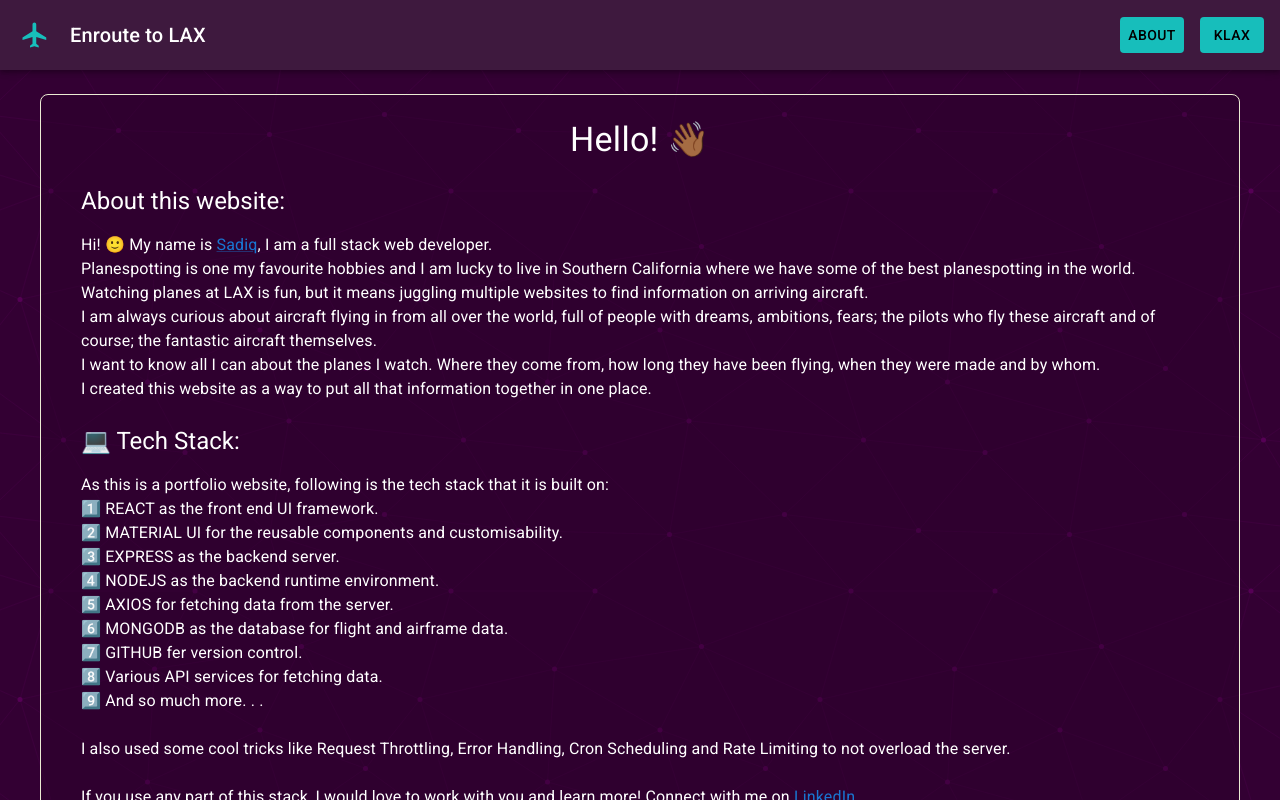
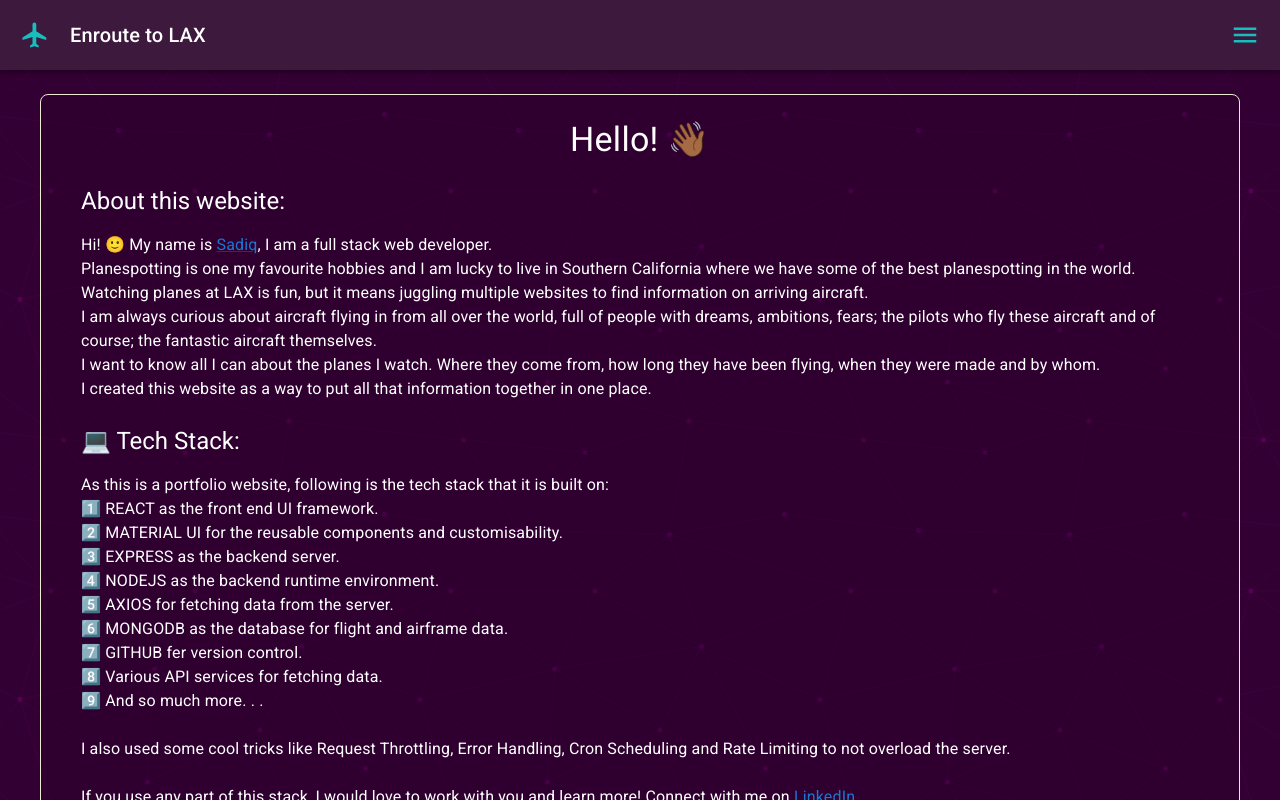
Before and after one commit to sadiq-pasha/scheduled_arrivals_frontend, a React (Create React App) app: page /about in a window 1280 px wide. Shown: the top 800 px of the page. Built offline with nearby package versions, Linux system fonts and the light colour scheme.

Commit message:
added drawer menu branch. Working on consolidating buttons into a single drawer.

```diff
--- a/src/components/Navbar.js
+++ b/src/components/Navbar.js
@@ -1,17 +1,24 @@
 // material UI imports
+import Box from '@mui/material/Box'
+import Button from '@mui/material/Button'
+import Typography from '@mui/material/Typography'
+import Toolbar from '@mui/material/Toolbar'
 import AppBar from '@mui/material/AppBar'
-import Box from '@mui/material/Box'
-import Toolbar from '@mui/material/Toolbar'
-import Button from '@mui/material/Button'
 import IconButton from '@mui/material/IconButton'
 import Flight from '@mui/icons-material/Flight'
-import Typography from '@mui/material/Typography'
+import MenuIcon from '@mui/icons-material/Menu'
+import Drawer from '@mui/material/Drawer'
+import Divider from '@mui/material/Divider'
+import { useState } from 'react'
 
 // react router imports
 import { Link } from 'react-router-dom'
 
 // navbar component
 export default function ButtonAppBar() {
+
+  const [navbarMenuOpen, setNavbarMenuOpen] = useState(false)
+
   return (
     <Box sx={{ flexGrow: 1 }}>
       <AppBar position="static" style={{ background: '#3E193E' }}>
@@ -36,30 +43,63 @@ export default function ButtonAppBar() {
             Enroute to LAX
             </Typography>
           </Box>
+          <IconButton
+            onClick={() => setNavbarMenuOpen(true)}
+            size="large"
+            edge="start"
+            color="inherit"
+            aria-label="menu"
+            sx={{
+              m: 1,
+              color: '#17BEBB',
+              '&:hover': { color: '#D90368'}
+            }}
+          >
+            <MenuIcon sx={{height:30, width:30}} />
+          </IconButton>
+          <Drawer
+            anchor='right'
+            open={navbarMenuOpen}
+            onClose={() => setNavbarMenuOpen(false)}
+            PaperProps={{
+              sx: {
+                backgroundColor: '#3E193E',
+              }
+            }}
+          >
+            <Box
+              sx={{ width:200, overflowX:'hidden' }}
+              role="presentation"
+              onClick={() => setNavbarMenuOpen(false)}
+              onKeyDown={() => setNavbarMenuOpen(false)}
+              textAlign='left'            >
               <Link to="/about" style={{ textDecoration: 'none'}}>
-            <Button sx={{
+                <Typography variant='text' sx={{
+                  width:200,
                   mr: 2,
-              backgroundColor: '#17BEBB',
-              color: '#000000',
+                  color: '#17BEBB',
                   '&:hover': {
-                backgroundColor: '#D90368',
+                    color: '#D90368',
                   }
                 }}>
                 ABOUT
-            </Button>
+                </Typography>
               </Link>
+              <Divider />
               <Link to="/laxinfo" style={{ textDecoration: 'none'}}>
-            <Button sx={{
+                <Button variant='text' sx={{
                   mr: 2,
-              backgroundColor: '#17BEBB',
-              color: '#000000',
+                  color: '#17BEBB',
                   '&:hover': {
-                backgroundColor: '#D90368',
+                    color: '#D90368',
                   }
                 }}>
                 KLAX
                 </Button>
               </Link>
+              <Divider />
+            </Box>
+          </Drawer>
         </Toolbar>
       </AppBar>
     </Box>
```
Lines whose indentation alone changed are shown as unchanged.
